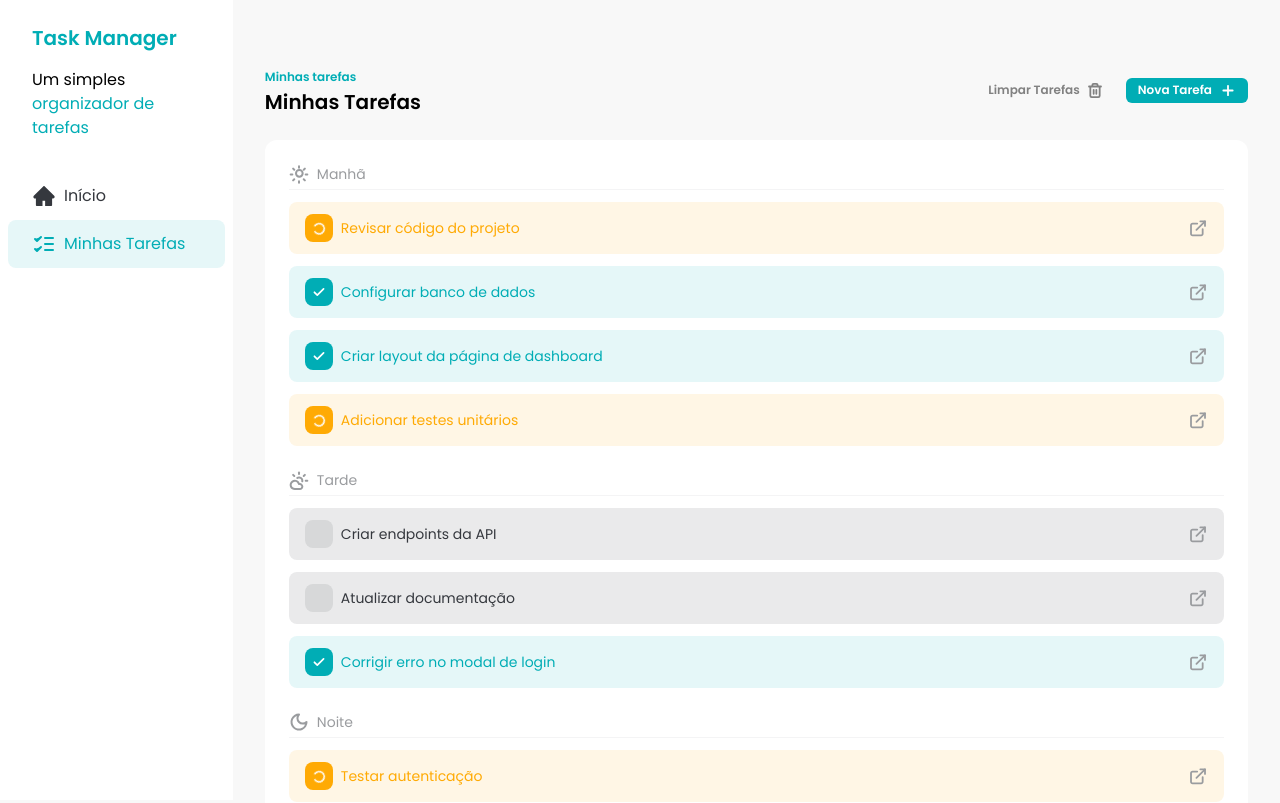
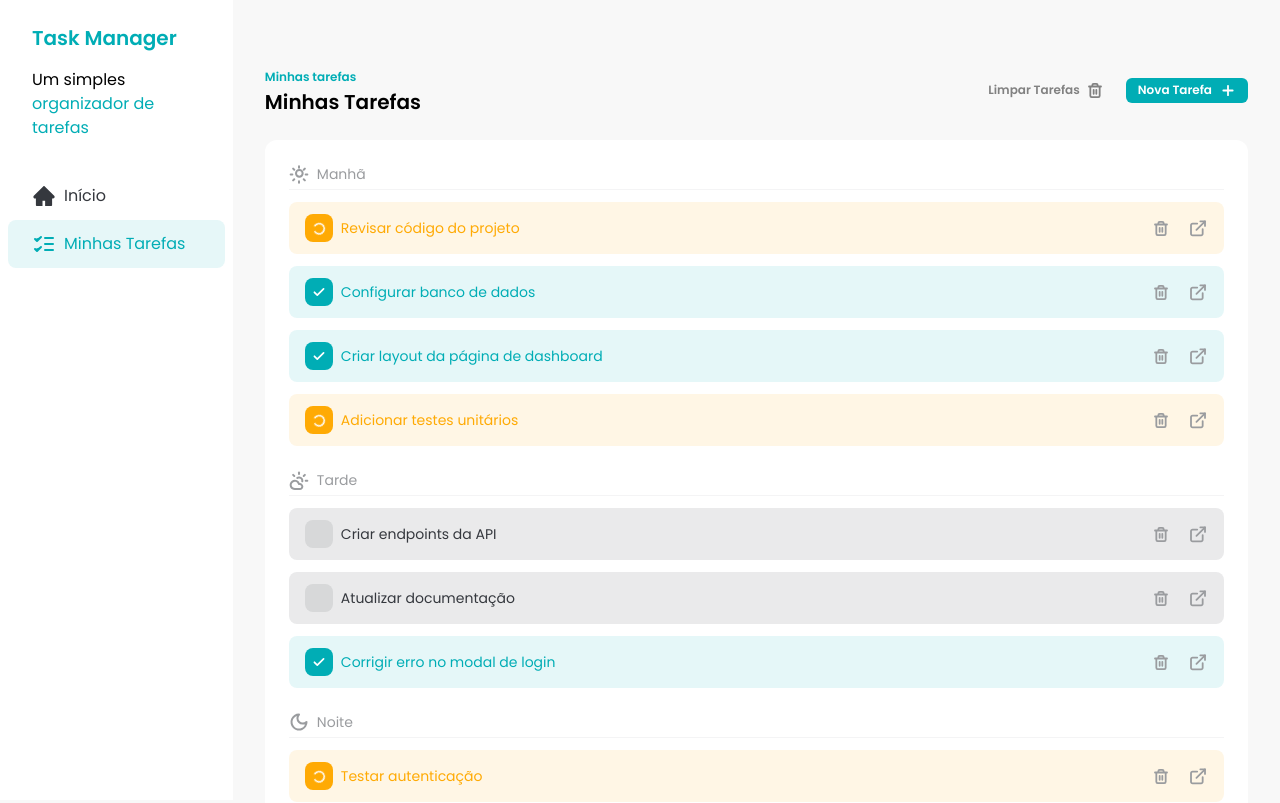
Before and after one commit to PauloRicardofsa98/task-manager, a React (Vite) app: page / in a window 1280 px wide. Shown: the top 803 px of the page. Built offline with nearby package versions, Linux system fonts and the light colour scheme.

Commit message:
feat: add delete functionality to TaskItem and update Tasks component

```diff
--- a/src/components/Button.jsx
+++ b/src/components/Button.jsx
@@ -1,4 +1,4 @@
-const Button = ({ children, variant = "primary" }) => {
+const Button = ({ children, variant = "primary", ...rest }) => {
   const getVariantClasses = () => {
     if (variant === "primary") {
       return "bg-[#00ADB5] text-white";
@@ -11,6 +11,7 @@ const Button = ({ children, variant = "primary" }) => {
   return (
     <button
       className={`flex items-center gap-2 rounded-md px-3 py-1 text-xs font-semibold transition hover:opacity-75 ${getVariantClasses()}`}
+      {...rest}
     >
       {children}
     </button>
--- a/src/components/TaskItem.jsx
+++ b/src/components/TaskItem.jsx
@@ -1,8 +1,10 @@
 import CheckIcon from "../assets/icons/check.svg?react";
 import LoaderIcon from "../assets/icons/loader.svg?react";
 import DetailsIcon from "../assets/icons/details.svg?react";
+import TrashIcon from "../assets/icons/trash.svg?react";
+import Button from "./Button";
 
-const TaskItem = ({ task, handleTaskCheckboxClick }) => {
+const TaskItem = ({ task, handleTaskCheckboxClick, handleTaskDeleteClick }) => {
   const getStatusClasses = () => {
     if (task.status === "done") {
       return "bg-[#00ADB5] text-[#00ADB5]";
@@ -37,9 +39,14 @@ const TaskItem = ({ task, handleTaskCheckboxClick }) => {
         {task.title}
       </div>
 
-      <a href="#" className="transition hover:opacity-75">
-        <DetailsIcon />
-      </a>
+      <div className="flex items-center gap-2">
+        <Button variant="ghost" onClick={() => handleTaskDeleteClick(task.id)}>
+          <TrashIcon className="text-[#9A9C9F]" />
+        </Button>
+        <a href="#" className="transition hover:opacity-75">
+          <DetailsIcon />
+        </a>
+      </div>
     </div>
   );
 };
--- a/src/components/Tasks.jsx
+++ b/src/components/Tasks.jsx
@@ -38,6 +38,11 @@ const Tasks = () => {
     setTasks(newTasks);
   };
 
+  const handleTaskDeleteClick = (taskId) => {
+    const newTasks = tasks.filter((task) => task.id !== taskId);
+    setTasks(newTasks);
+  };
+
   return (
     <div className="w-full space-y-6 px-8 py-16">
       <div className="flex w-full justify-between">
@@ -65,6 +70,7 @@ const Tasks = () => {
               key={task.id}
               task={task}
               handleTaskCheckboxClick={handleTaskCheckboxClick}
+              handleTaskDeleteClick={handleTaskDeleteClick}
             />
           ))}
         </div>
@@ -75,6 +81,7 @@ const Tasks = () => {
               key={task.id}
               task={task}
               handleTaskCheckboxClick={handleTaskCheckboxClick}
+              handleTaskDeleteClick={handleTaskDeleteClick}
             />
           ))}
         </div>
@@ -85,6 +92,7 @@ const Tasks = () => {
               key={task.id}
               task={task}
               handleTaskCheckboxClick={handleTaskCheckboxClick}
+              handleTaskDeleteClick={handleTaskDeleteClick}
             />
           ))}
         </div>
```
